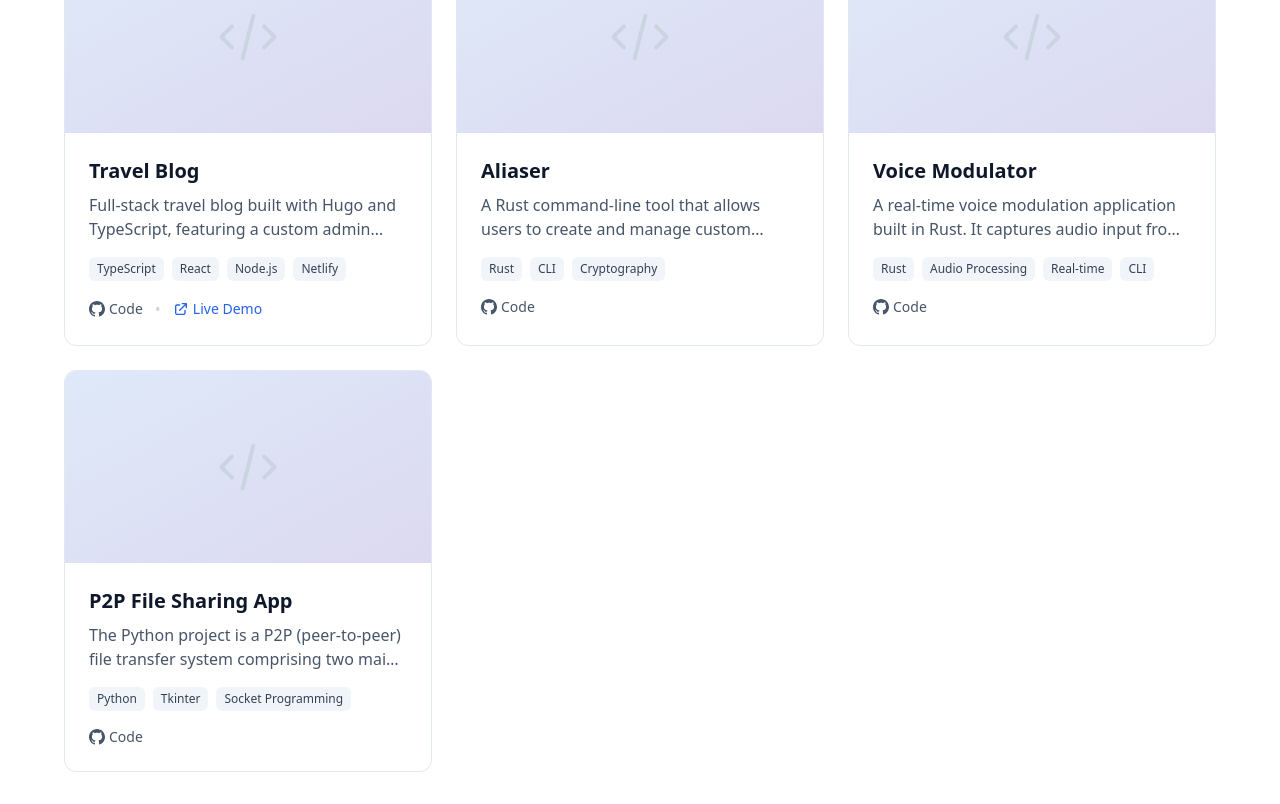
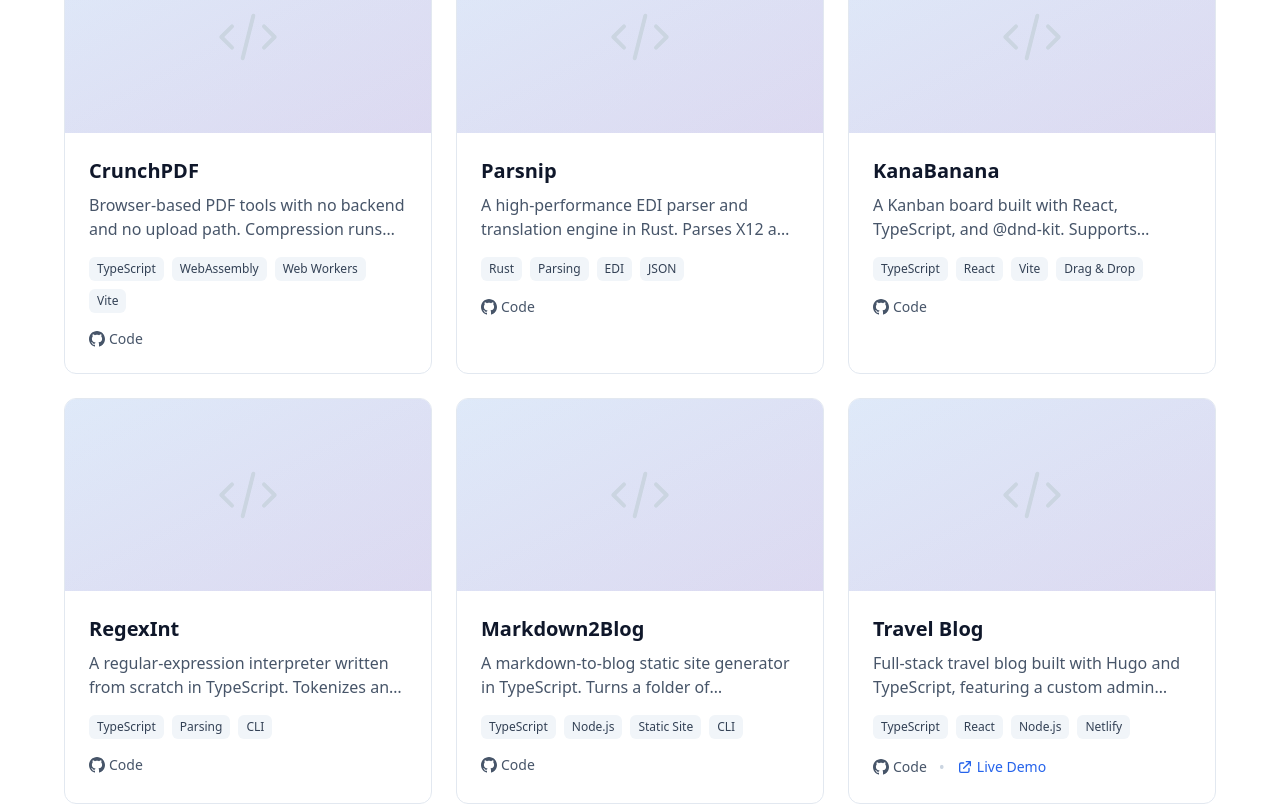
Before and after one commit to Forworddash/portfolio, a React (Vite) app: page / in a window 1280 px wide. Shown: the part 1240-2044 px from the top of the page. Built offline with nearby package versions, Linux system fonts and the light colour scheme.

Commit message:
[ADD] add another project to portfolio

```diff
--- a/src/data.ts
+++ b/src/data.ts
@@ -1,6 +1,46 @@
 import type { Project, OpenSourceContribution } from './types';
 
 export const projects: Project[] = [
+  {
+    id: '5',
+    title: 'CrunchPDF',
+    description: 'Browser-based PDF tools with no backend and no upload path. Compression runs client-side via Ghostscript compiled to WebAssembly inside a Web Worker, behind a swappable engine interface so the AGPL dependency stays isolated to one directory (enforced in CI).',
+    tags: ['TypeScript', 'WebAssembly', 'Web Workers', 'Vite'],
+    githubUrl: 'https://github.com/Forworddash/CrunchPDF',
+    liveUrl: '',
+  },
+  {
+    id: '6',
+    title: 'Parsnip',
+    description: 'A high-performance EDI parser and translation engine in Rust. Parses X12 and EDIFACT through a four-layer structural pipeline, then translates to business JSON (850 POs, 810 Invoices, 997 Acks) at ~1.6µs per document, with streaming support for files larger than memory.',
+    tags: ['Rust', 'Parsing', 'EDI', 'JSON'],
+    githubUrl: 'https://github.com/Forworddash/Parsnip',
+    liveUrl: '',
+  },
+  {
+    id: '7',
+    title: 'KanaBanana',
+    description: 'A Kanban board built with React, TypeScript, and @dnd-kit. Supports multiple boards, drag-and-drop for both cards and columns, card detail modals with checklists and due dates, undo/redo, JSON export/import, and localStorage persistence.',
+    tags: ['TypeScript', 'React', 'Vite', 'Drag & Drop'],
+    githubUrl: 'https://github.com/Forworddash/KanaBanana',
+    liveUrl: '',
+  },
+  {
+    id: '8',
+    title: 'RegexInt',
+    description: 'A regular-expression interpreter written from scratch in TypeScript. Tokenizes and parses patterns into an AST with a recursive-descent parser, then matches input using a continuation-passing backtracking engine — the same design as PCRE-style engines.',
+    tags: ['TypeScript', 'Parsing', 'CLI'],
+    githubUrl: 'https://github.com/Forworddash/RegexInt',
+    liveUrl: '',
+  },
+  {
+    id: '9',
+    title: 'Markdown2Blog',
+    description: 'A markdown-to-blog static site generator in TypeScript. Turns a folder of frontmatter-tagged markdown files into a static site with post pages, tag pages, and an RSS feed, deriving titles, excerpts, and slugs when they are omitted.',
+    tags: ['TypeScript', 'Node.js', 'Static Site', 'CLI'],
+    githubUrl: 'https://github.com/Forworddash/Markdown2Blog',
+    liveUrl: '',
+  },
   {
     id: '1',
     title: 'Travel Blog',
```
